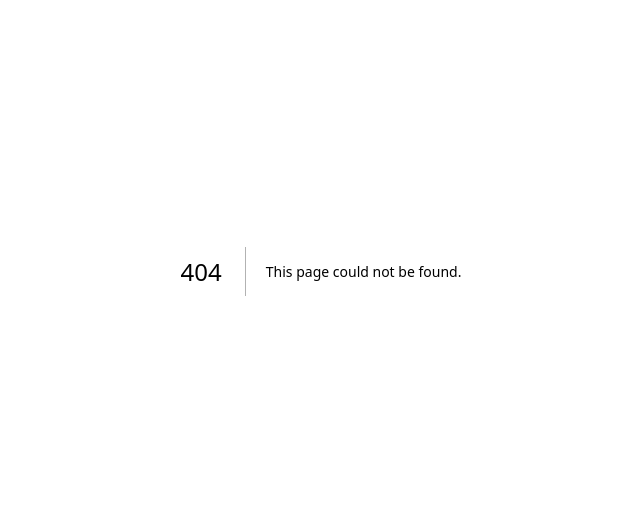
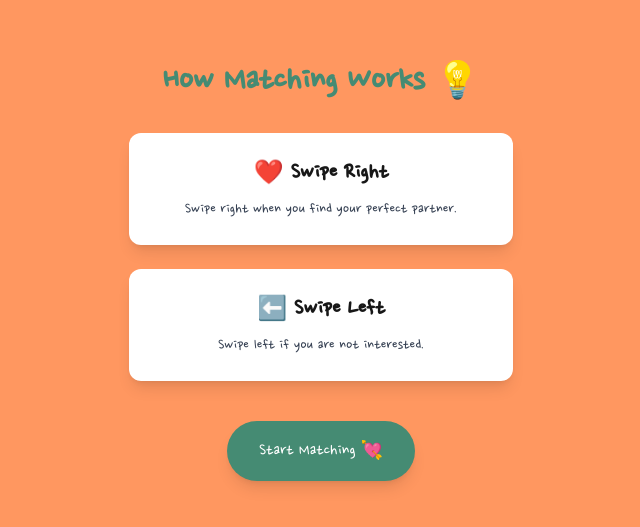
Before and after one commit to HelicalSprin/forever-match, a Next.js app: page /instructions in a window 1280 px wide. Before the commit this address had no page. Shown: the part 129-656 px from the top of the page, without its empty margins (319-959 px from the left). Built offline with nearby package versions, Linux system fonts and the light colour scheme; a web font is replaced by a local one.

Commit message:
Added cartoon explosion swipe animation

```diff
--- /dev/null
+++ b/app/instructions/page.js
@@ -0,0 +1,61 @@
+"use client";
+
+import { useRouter } from "next/navigation";
+import { motion } from "framer-motion";
+
+export default function Instructions() {
+
+  const router = useRouter();
+
+  return (
+
+    <div className="flex flex-col items-center justify-center h-screen bg-lovePeach text-center px-6">
+
+      {/* TITLE */}
+      <motion.h1
+        initial={{ opacity: 0, y: -30 }}
+        animate={{ opacity: 1, y: 0 }}
+        className="text-4xl font-bold mb-8 text-loveTeal"
+      >
+        How Matching Works 💡
+      </motion.h1>
+
+      {/* SWIPE RIGHT */}
+      <motion.div
+        initial={{ opacity: 0, x: -40 }}
+        animate={{ opacity: 1, x: 0 }}
+        transition={{ delay: 0.3 }}
+        className="bg-white p-6 rounded-xl shadow-lg mb-6 w-full max-w-sm"
+      >
+        <h2 className="text-2xl font-bold mb-2">❤️ Swipe Right</h2>
+        <p className="text-gray-700">
+          Swipe right when you find your perfect partner.
+        </p>
+      </motion.div>
+
+      {/* SWIPE LEFT */}
+      <motion.div
+        initial={{ opacity: 0, x: 40 }}
+        animate={{ opacity: 1, x: 0 }}
+        transition={{ delay: 0.6 }}
+        className="bg-white p-6 rounded-xl shadow-lg mb-10 w-full max-w-sm"
+      >
+        <h2 className="text-2xl font-bold mb-2">⬅️ Swipe Left</h2>
+        <p className="text-gray-700">
+          Swipe left if you are not interested.
+        </p>
+      </motion.div>
+
+      {/* START BUTTON */}
+      <motion.button
+        whileHover={{ scale: 1.1 }}
+        whileTap={{ scale: 0.9 }}
+        onClick={() => router.push("/swipe")}
+        className="bg-loveTeal text-white px-8 py-4 rounded-full shadow-lg text-lg"
+      >
+        Start Matching 💘
+      </motion.button>
+
+    </div>
+  );
+}
--- a/app/matchmaking/page.js
+++ b/app/matchmaking/page.js
@@ -5,6 +5,7 @@ import { useEffect, useState } from "react";
 import { motion } from "framer-motion";
 
 export default function Matchmaking() {
+
   const router = useRouter();
 
   const messages = [
@@ -16,23 +17,43 @@ export default function Matchmaking() {
   ];
 
   const [index, setIndex] = useState(0);
+  const [showInstructions, setShowInstructions] = useState(false);
+
+  // ================= LOADING PHASE =================
 
   useEffect(() => {
+
+    if (!showInstructions) {
+
       if (index < messages.length - 1) {
+
         const timer = setTimeout(() => {
           setIndex(index + 1);
-      }, 2000);
+        }, 1800);
+
         return () => clearTimeout(timer);
+
       } else {
+
         setTimeout(() => {
-        router.push("/swipe");
-      }, 2000);
+          setShowInstructions(true);
+        }, 1800);
+
       }
-  }, [index, router]);
+    }
+
+  }, [index, showInstructions]);
+
+  // ================= UI =================
 
   return (
-    <div className="flex flex-col items-center justify-center h-screen bg-loveGold text-loveTeal text-center">
 
+    <div className="flex flex-col items-center justify-center h-screen bg-loveGold text-loveTeal text-center px-6">
+
+      {!showInstructions ? (
+
+        // ⭐ LOADING SCREEN
+        <>
           <motion.h1
             key={messages[index]}
             initial={{ opacity: 0 }}
@@ -49,6 +70,55 @@ export default function Matchmaking() {
           >
             💞
           </motion.div>
+        </>
+
+      ) : (
+
+        // ⭐ INSTRUCTIONS SCREEN
+        <>
+          <motion.h1
+            initial={{ opacity: 0, y: -30 }}
+            animate={{ opacity: 1, y: 0 }}
+            className="text-3xl font-bold mb-8"
+          >
+            How Matching Works 💡
+          </motion.h1>
+
+          <motion.div
+            initial={{ opacity: 0, x: -40 }}
+            animate={{ opacity: 1, x: 0 }}
+            transition={{ delay: 0.3 }}
+            className="bg-white p-6 rounded-xl shadow-lg mb-6 w-full max-w-sm text-gray-700"
+          >
+            <h2 className="text-xl font-bold mb-2 text-loveTeal">
+              ❤️ Swipe Right
+            </h2>
+            Swipe right when you find your perfect partner.
+          </motion.div>
+
+          <motion.div
+            initial={{ opacity: 0, x: 40 }}
+            animate={{ opacity: 1, x: 0 }}
+            transition={{ delay: 0.6 }}
+            className="bg-white p-6 rounded-xl shadow-lg mb-10 w-full max-w-sm text-gray-700"
+          >
+            <h2 className="text-xl font-bold mb-2 text-loveTeal">
+              ⬅️ Swipe Left
+            </h2>
+            Swipe left if you are not interested.
+          </motion.div>
+
+          <motion.button
+            whileHover={{ scale: 1.1 }}
+            whileTap={{ scale: 0.9 }}
+            onClick={() => router.push("/swipe")}
+            className="bg-loveTeal text-white px-8 py-4 rounded-full shadow-lg text-lg"
+          >
+            Start Matching 💘
+          </motion.button>
+        </>
+
+      )}
 
     </div>
   );
--- a/app/swipe/page.js
+++ b/app/swipe/page.js
@@ -63,19 +63,6 @@ export default function Home() {
     setCurrentIndex(index - 1);
   };
 
-  // ================= BUTTON SWIPE =================
-
-  const swipe = async (dir) => {
-
-    if (currentIndex >= 0) {
-      const cardRef = childRefs.current[currentIndex];
-
-      if (cardRef?.current) {
-        await cardRef.current.swipe(dir);
-      }
-    }
-  };
-
   // ================= ARROW KEY SUPPORT =================
 
   useEffect(() => {
@@ -89,6 +76,17 @@ export default function Home() {
     return () => window.removeEventListener("keydown", handleKey);
 
   }, [currentIndex]);
+
+  const swipe = async (dir) => {
+
+    if (currentIndex >= 0) {
+      const cardRef = childRefs.current[currentIndex];
+
+      if (cardRef?.current) {
+        await cardRef.current.swipe(dir);
+      }
+    }
+  };
 
   // ================= UI =================
 
@@ -108,7 +106,6 @@ export default function Home() {
       {laserMode && (
         <div className="fixed inset-0 flex items-center justify-center pointer-events-none z-50">
 
-          {/* FLASH */}
           <motion.div
             className="absolute inset-0 bg-white"
             initial={{ opacity: 0 }}
@@ -116,7 +113,6 @@ export default function Home() {
             transition={{ duration: 0.25 }}
           />
 
-          {/* UPSIDE DOWN FACE */}
           <motion.img
             src="/you.jpg"
             className="w-24 h-24 rounded-full absolute top-10 shadow-lg"
@@ -125,7 +121,6 @@ export default function Home() {
             transition={{ type: "spring", stiffness: 200 }}
           />
 
-          {/* SHOCKWAVE */}
           <motion.div
             className="w-40 h-40 border-4 border-white rounded-full"
             initial={{ scale: 0, opacity: 1 }}
@@ -133,7 +128,6 @@ export default function Home() {
             transition={{ duration: 0.6 }}
           />
 
-          {/* PARTICLES */}
           {[...Array(25)].map((_, i) => (
             <motion.div
               key={i}
@@ -163,7 +157,7 @@ export default function Home() {
             onSwipe={(dir) => handleSwipe(dir, profile, index)}
             preventSwipe={
               profile.isYou
-                ? ["up", "down", "left"]   // ⭐ prevents rejecting YOU
+                ? ["up", "down", "left"]
                 : ["up", "down"]
             }
             className="absolute inset-0"
@@ -214,25 +208,15 @@ export default function Home() {
 
       </div>
 
-      {/* ================= BUTTONS ================= */}
+      {/* ⭐ SWIPE HINT */}
 
-      <div className="flex gap-6 mt-6">
-
-        <button
-          onClick={() => swipe("left")}
-          className="bg-red-500 text-white px-6 py-3 rounded-full shadow-lg"
-        >
-          ⬅️ Reject
-        </button>
-
-        <button
-          onClick={() => swipe("right")}
-          className="bg-green-500 text-white px-6 py-3 rounded-full shadow-lg"
-        >
-          ❤️ Accept
-        </button>
-
-      </div>
+      <motion.p
+        animate={{ x: [-8, 8, -8] }}
+        transition={{ repeat: Infinity, duration: 2 }}
+        className="mt-6 text-loveTeal opacity-70 text-sm"
+      >
+        ← Swipe →
+      </motion.p>
 
     </motion.div>
   );
```
Lines whose indentation alone changed are shown as unchanged.
